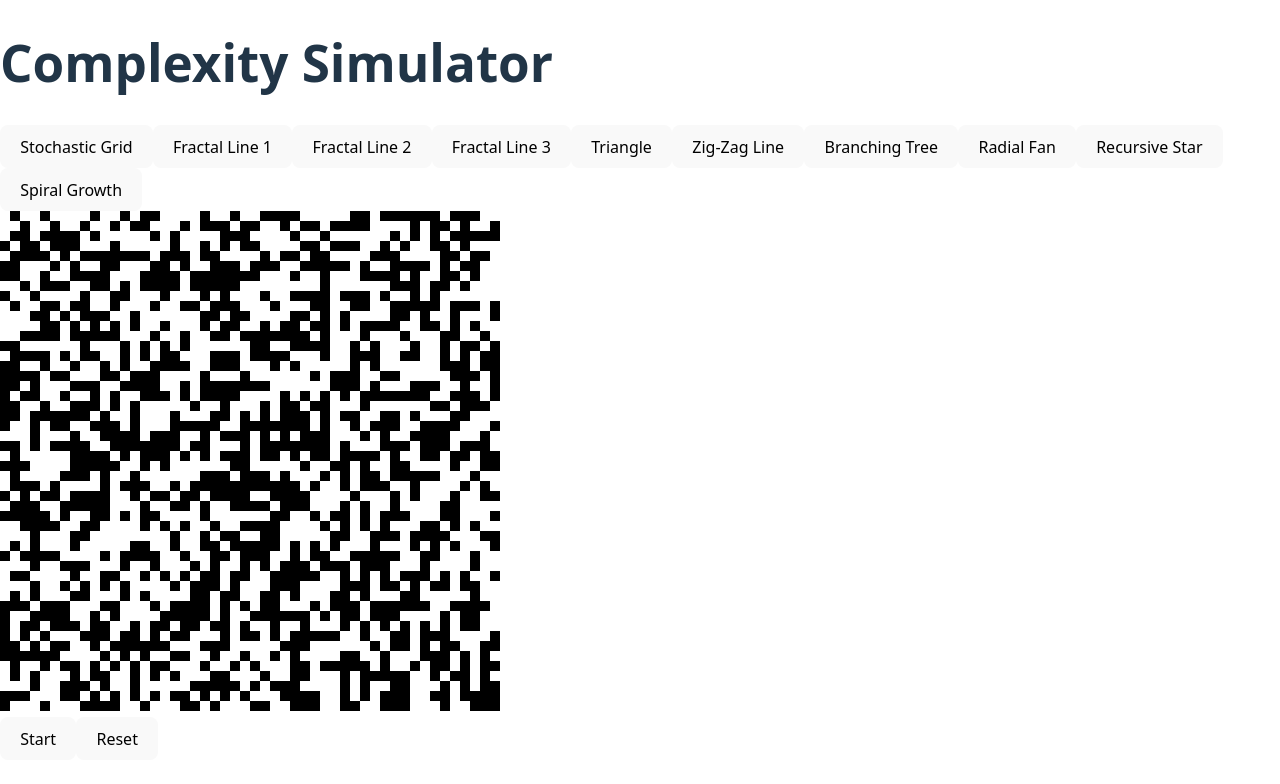
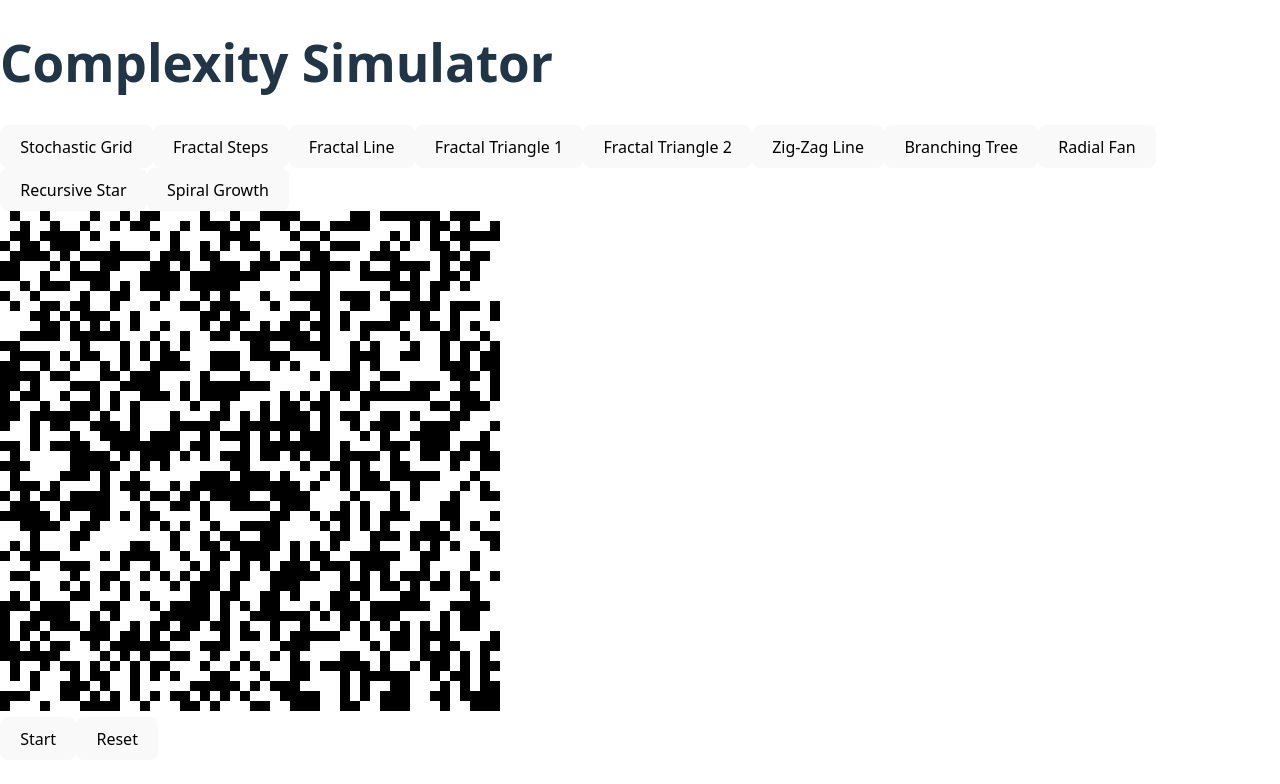
Before and after one commit to jo56/mandlebrot, a React (Vite) app in the folder stochastic-grid/: page / in a window 1280 px wide. Shown: the top 784 px of the page. Built offline with nearby package versions, Linux system fonts and the light colour scheme.

Commit message:
more app stuff

```diff
--- a/stochastic-grid/src/App.tsx
+++ b/stochastic-grid/src/App.tsx
@@ -38,10 +38,10 @@ export default function App() {
         <div className="w-full flex justify-center">
           {/* Existing patterns */}
           <button onClick={() => setSim("grid")} className={`px-4 py-2 rounded ${sim === "grid" ? "bg-blue-500 text-white" : "bg-gray-300"}`}>Stochastic Grid</button>
-          <button onClick={() => setSim("fractal2")} className={`px-4 py-2 rounded ${sim === "fractal1" ? "bg-blue-500 text-white" : "bg-gray-300"}`}>Fractal Line 1</button>
-          <button onClick={() => setSim("fractal1")} className={`px-4 py-2 rounded ${sim === "fractal2" ? "bg-blue-500 text-white" : "bg-gray-300"}`}>Fractal Line 2</button>
-          <button onClick={() => setSim("fractal3")} className={`px-4 py-2 rounded ${sim === "fractal3" ? "bg-blue-500 text-white" : "bg-gray-300"}`}>Fractal Line 3</button>
-          <button onClick={() => setSim("triangle")} className={`px-4 py-2 rounded ${sim === "triangle" ? "bg-blue-500 text-white" : "bg-gray-300"}`}>Triangle</button>
+          <button onClick={() => setSim("fractal2")} className={`px-4 py-2 rounded ${sim === "fractal1" ? "bg-blue-500 text-white" : "bg-gray-300"}`}>Fractal Steps</button>
+          <button onClick={() => setSim("fractal1")} className={`px-4 py-2 rounded ${sim === "fractal2" ? "bg-blue-500 text-white" : "bg-gray-300"}`}>Fractal Line</button>
+          <button onClick={() => setSim("fractal3")} className={`px-4 py-2 rounded ${sim === "fractal3" ? "bg-blue-500 text-white" : "bg-gray-300"}`}>Fractal Triangle 1</button>
+          <button onClick={() => setSim("triangle")} className={`px-4 py-2 rounded ${sim === "triangle" ? "bg-blue-500 text-white" : "bg-gray-300"}`}>Fractal Triangle 2</button>
           <button onClick={() => setSim("zigzag")} className={`px-4 py-2 rounded ${sim === "zigzag" ? "bg-blue-500 text-white" : "bg-gray-300"}`}>Zig-Zag Line</button>
           <button onClick={() => setSim("tree")} className={`px-4 py-2 rounded ${sim === "tree" ? "bg-blue-500 text-white" : "bg-gray-300"}`}>Branching Tree</button>
 
--- a/stochastic-grid/src/components/patterns/FractalLines/FractalLine3.tsx
+++ b/stochastic-grid/src/components/patterns/FractalLines/FractalLine3.tsx
@@ -10,6 +10,8 @@ const initialTriangle: Line[] = [
   { start: { x: 500, y: 500 }, end: { x: 100, y: 500 } },
   { start: { x: 100, y: 500 }, end: { x: 300, y: 100 } },
 ];
+
+
 
 // Function to iterate lines with random splits
 function iterateLines(lines: Line[], randomness: number): Line[] {
@@ -34,6 +36,20 @@ export default function FractalLine3() {
   const [speed, setSpeed] = useState(500); // ms per iteration
   const [randomness, setRandomness] = useState(40); // offset size
 
+  const handleRandomize = () => {
+  const maxSteps = 5; // limit iterations to avoid freezing
+  const randomSteps = Math.floor(Math.random() * maxSteps) + 2; // 2–6 iterations
+  let newLines = [...initialTriangle];
+
+  for (let i = 0; i < randomSteps; i++) {
+    newLines = iterateLines(newLines, randomness);
+    if (newLines.length > 10000) break; // safety cap
+  }
+
+  setLines(newLines);
+  setRunning(false); // pause auto-iteration
+};
+
   // Render lines on canvas
   useEffect(() => {
     const canvas = canvasRef.current;
@@ -52,6 +68,8 @@ export default function FractalLine3() {
       ctx.stroke();
     });
   }, [lines]);
+
+
 
   // Automatic iteration loop
   useEffect(() => {
@@ -83,6 +101,12 @@ export default function FractalLine3() {
         >
           Reset
         </button>
+        <button
+  onClick={handleRandomize}
+  className="px-3 py-1 bg-green-500 text-white rounded"
+>
+  Randomize
+</button>
       </div>
       <div className="flex flex-col gap-2 w-80">
         <label>
```
